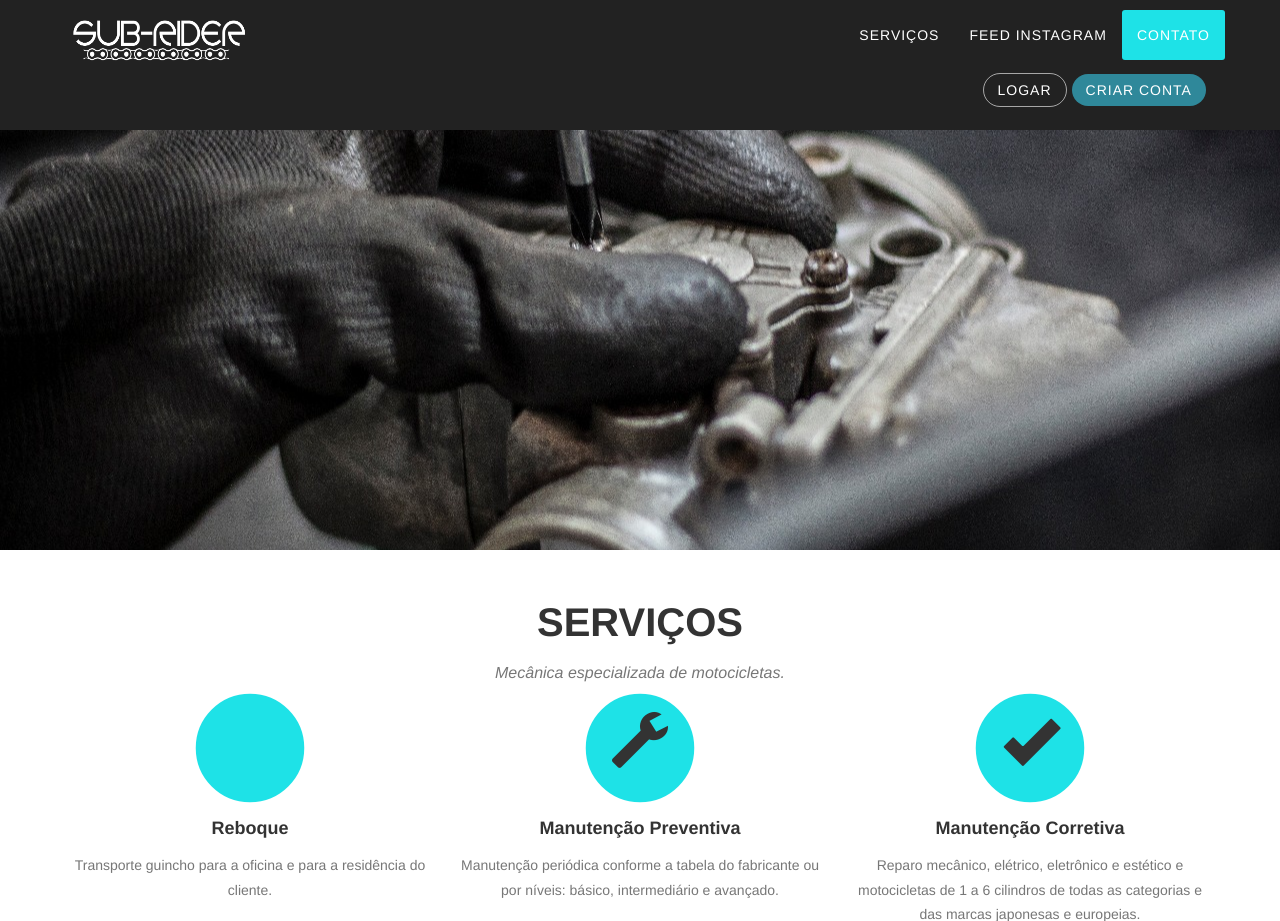
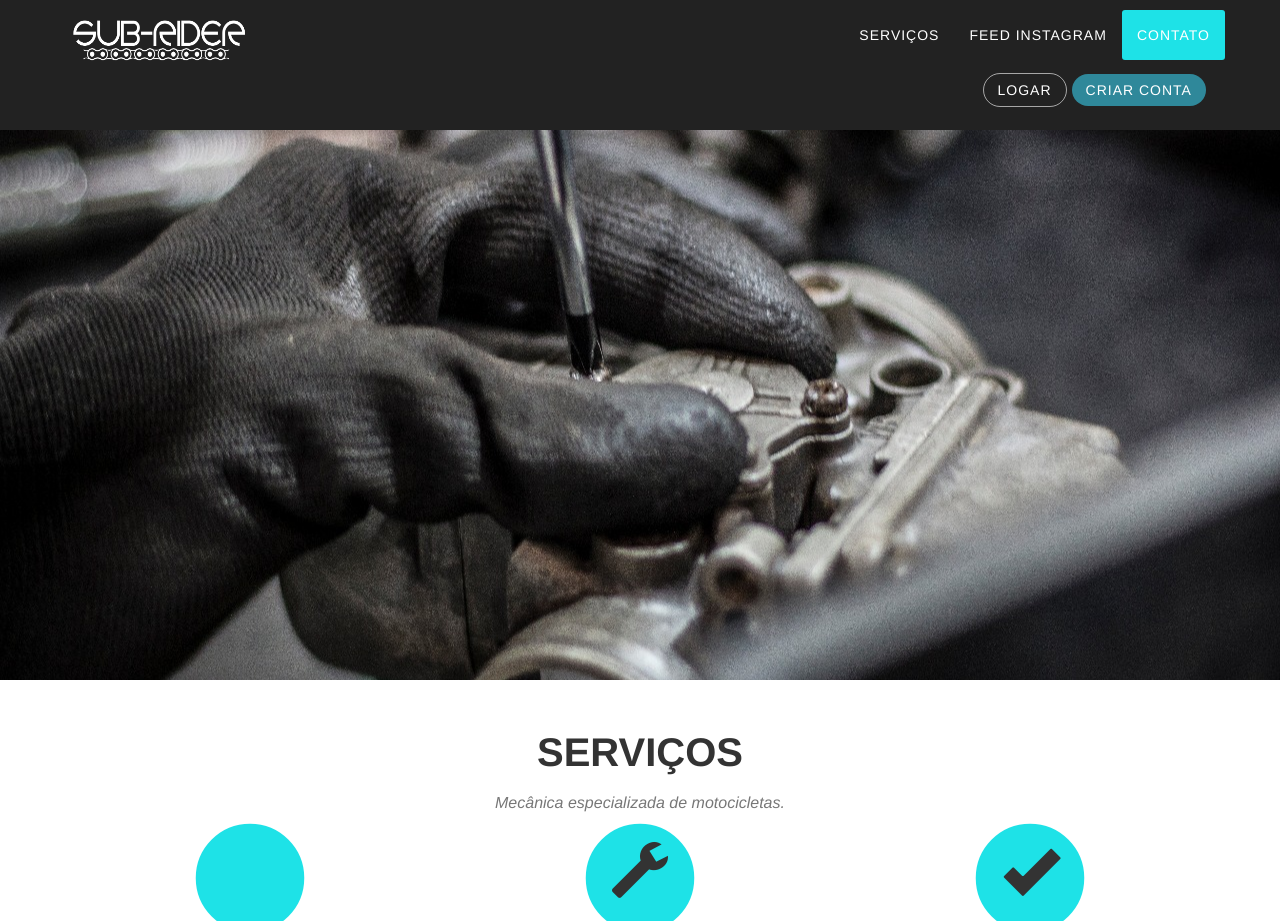
Before and after one commit to bruninjaman/subrider, a PHP site: page / in a window 1280 px wide. Shown: the top 921 px of the page. Run offline with PHP 8.4, Linux system fonts and the light colour scheme; some libraries are stand-ins or nearby versions.

Commit message:
Header margin added

```diff
--- a/css/default-navbar.css
+++ b/css/default-navbar.css
@@ -260,6 +260,7 @@
 .defaultpage header {
     text-align: center;
     color: #15155e;
+    margin-top: 130px;
     background-attachment: scroll;
     background-image: url("./../imgs/Close.jpg");
     background-position: center center;
```
